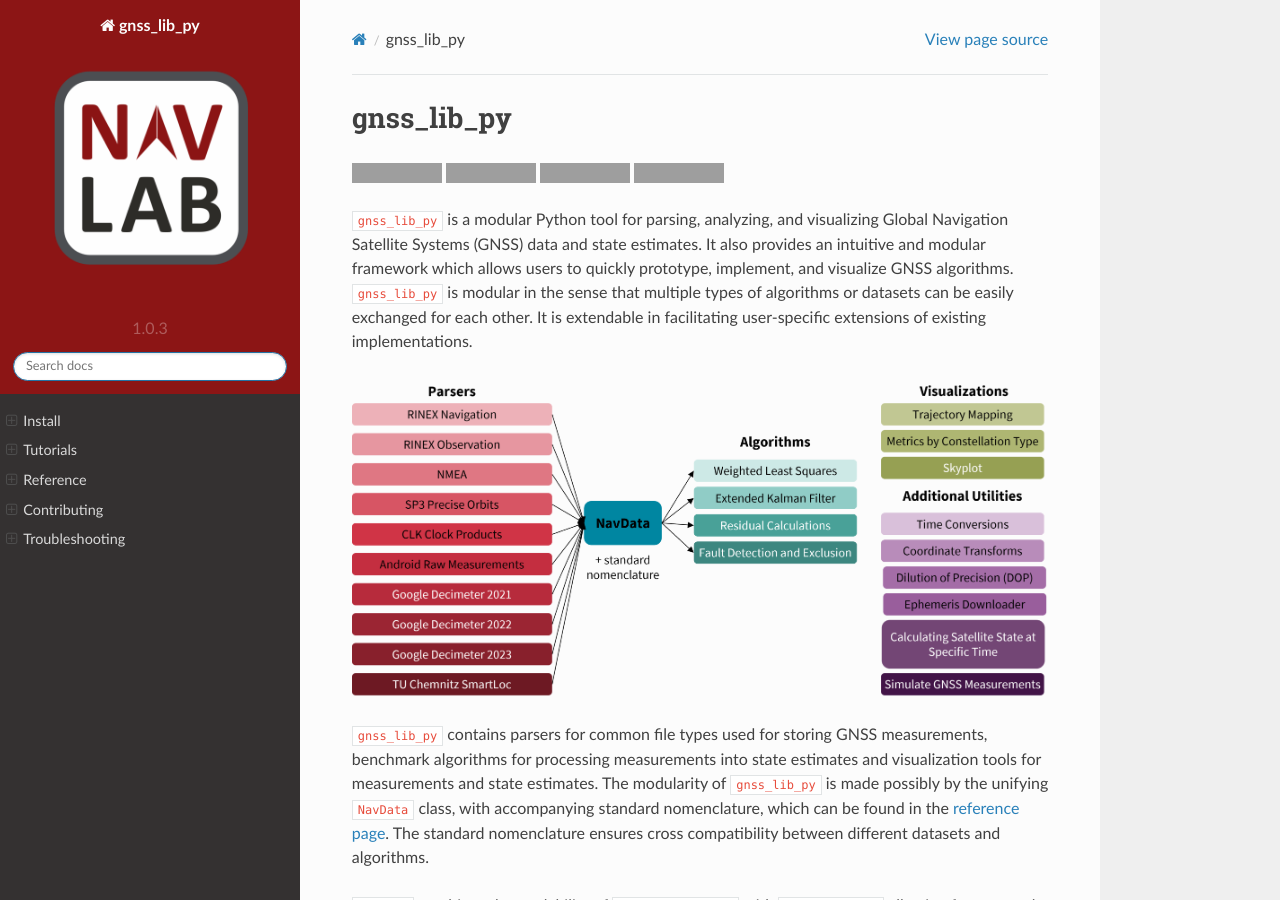
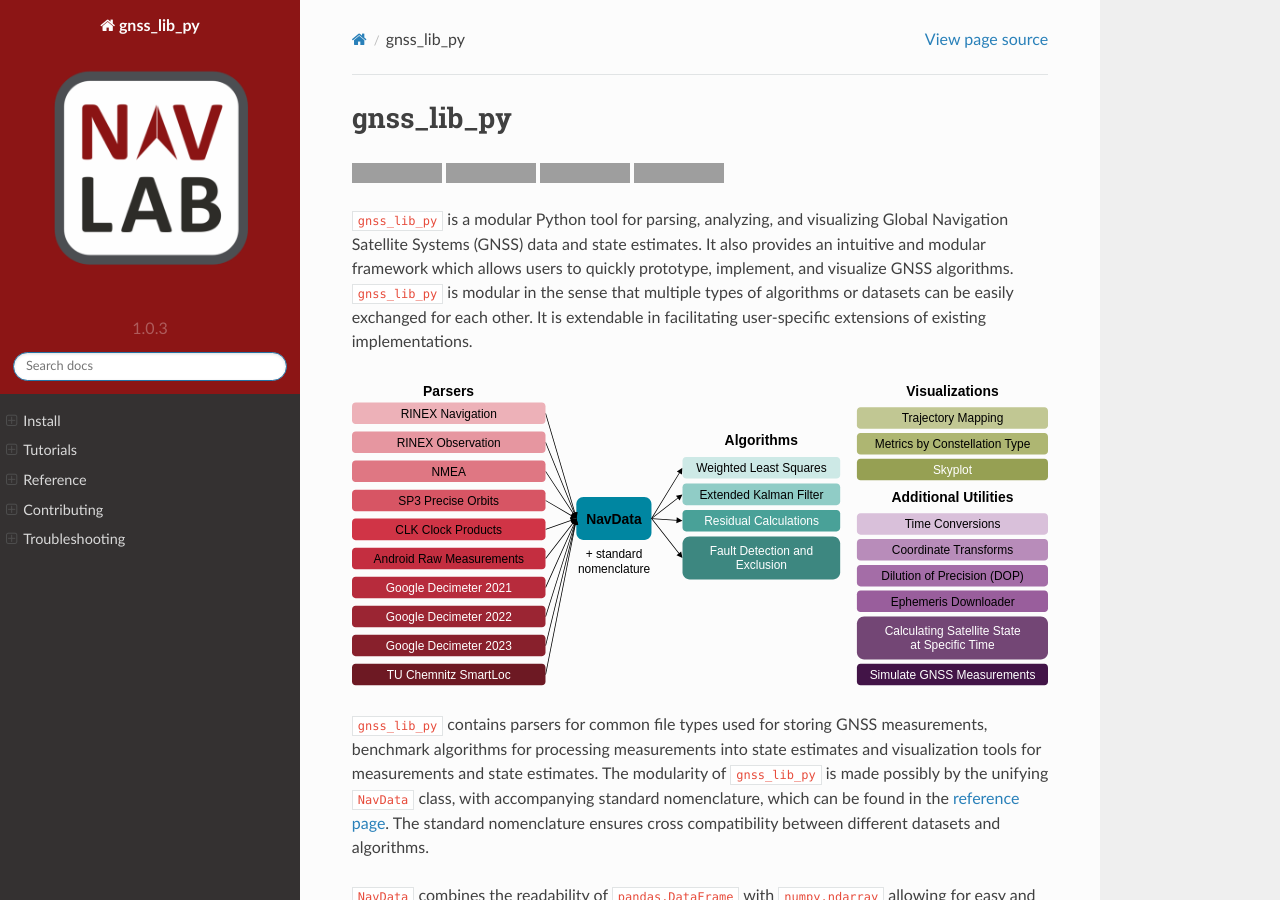
Before and after one commit to Stanford-NavLab/gnss_lib_py, a Sphinx documentation site: the page built from docs/source/index.rst, in a window 1280 px wide and 900 px high. Built offline with Sphinx 7.4.7 and the Read the Docs theme 2.0.0, drawn with Linux system fonts in a browser that asks for light colours; pages that are not in the unit, such as notebooks, are missing from menus; the version number is read from the project's files by our own code; grey boxes are pictures that could not be loaded.

Commit message:
change png to svg

```diff
--- a/docs/source/index.rst
+++ b/docs/source/index.rst
@@ -20,7 +20,7 @@ algorithms or datasets can be easily exchanged for each other.
 It is extendable in facilitating user-specific extensions of existing
 implementations.
 
-.. image:: img/glp_architecture.png
+.. image:: img/glp_architecture.svg
   :width: 800
   :alt: Skyplot of GNSS satellite movement over time
 
```
Also changed, not shown: README.md (+1 -1 lines), docs/source/img/glp_architecture.png (deleted), docs/source/img/glp_architecture.svg (added).
